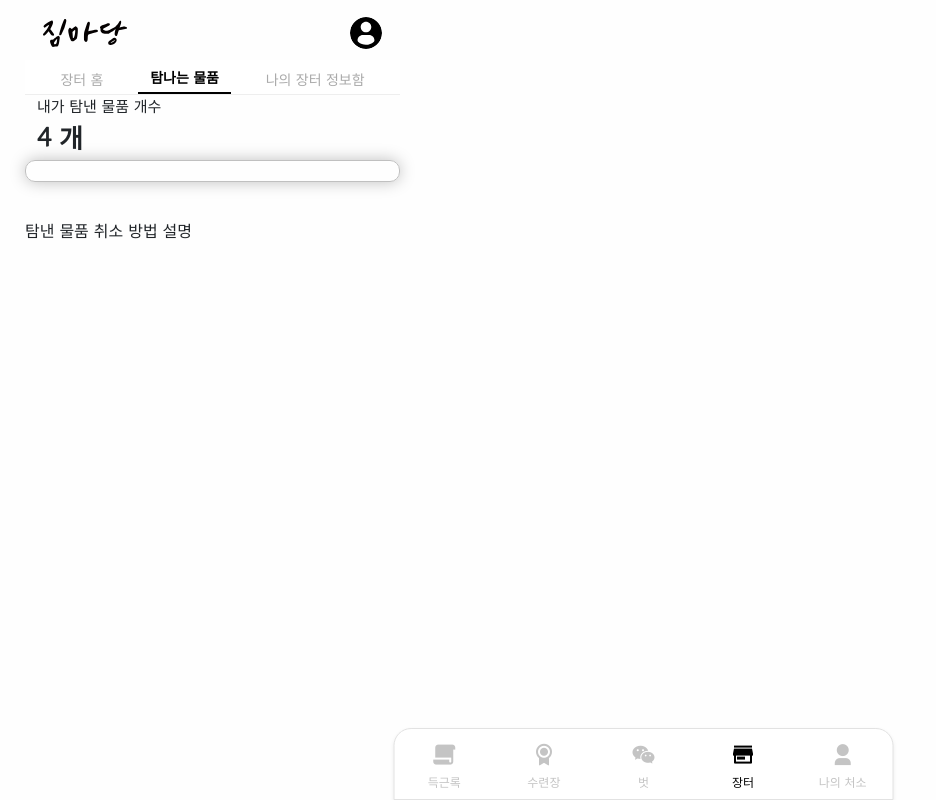
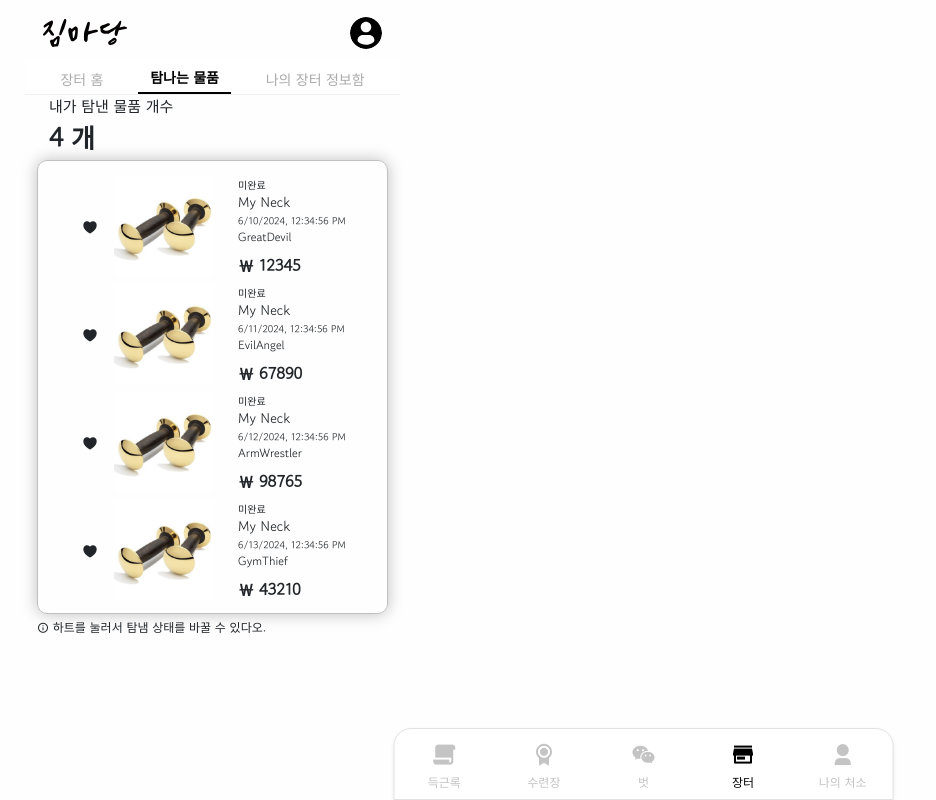
Before and after one commit to soi02/gymfrontend, a React (Vite) app: page /gymmadang/market/myLikedProducts in a window 1280 px wide. Shown: the whole page, without its empty margins (0-936 px from the left). Built offline with nearby package versions, Linux system fonts and the light colour scheme.

Commit message:
특정 페이지 표시 사항 개선 및 반영

```diff
--- a/src/user/market/pages/MarketArticle.jsx
+++ b/src/user/market/pages/MarketArticle.jsx
@@ -165,7 +165,9 @@ export default function MarketArticlePage() {
                                             </div>
                                             <div className = "row gx-0">
                                                 <div className = "col-auto">
-                                                    <button type="button" className="btn btn-primary" style = {{fontSize : "1.875vh", fontWeight : "bold", paddingLeft : "3vh", paddingRight : "3vh"}}>탐나요!</button>
+                                                    <button type="button" className="btn btn-primary" style = {{fontSize : "1.875vh", fontWeight : "bold", paddingLeft : "3vh", paddingRight : "3vh"}}>
+                                                        <i className="ri-heart-3-line"></i> 탐나요!
+                                                    </button>
                                                 </div>
                                             </div>
 
--- a/src/user/market/pages/MarketMyLikedProducts.jsx
+++ b/src/user/market/pages/MarketMyLikedProducts.jsx
@@ -1,10 +1,104 @@
+import { useState } from "react";
+import MarketProductMainImage from "../components/test/example/MarketProductMainImage";
+
+function MarketUserLikedProductElement({marketUserLikedProductElem1}) {
+
+    return (
+        <>
+
+            <div className = "row">
+                <div className = "widthDefault">
+                    <div className = "col">
+                        {/* {marketArticleElem1.id}, {marketArticleElem1.marketUserId}, {marketArticleElem1.marketUserNickname}, {marketArticleElem1.imageLink}, {marketArticleElem1.mainImageLink},
+                        {marketArticleElem1.articleTitle}, {marketArticleElem1.articleContent}, {marketArticleElem1.productCostOption}, {marketArticleElem1.productCost},
+                        {marketArticleElem1.viewedCount}, {marketArticleElem1.isSellEnded}, {marketArticleElem1.createdAt.toLocaleString()}, {marketArticleElem1.updatedAt}
+
+                        { 날짜 값이 null 인 경우와 null 이 아닌 경우를 철저히 체크할 것 (toLocaleString 시 오류 방지) */}
+                        <div className = "row" style = {{height : "12.5vh", marginBottom : "1vh"}}>
+                            <div className = "col" style = {{paddingLeft : "2vh", paddingRight : "2vh"}}>
+                                <div className = "row">
+                                    <div className = "col" style = {{marginLeft : "2vh", marginRight : "2vh"}}>
+                                        <div className = "row h-100">
+                                            <div className = "col-auto" style = {{paddingLeft : "2vh", paddingRight : "2vh", display : "flex", alignItems : "center"}}>
+                                                <i className="ri-heart-3-fill"></i>
+                                            </div>
+                                            <div className = "col-auto" style = {{width : "12.5vh", height : "12.5vh", overflow : "hidden", position : "relative",
+                                                paddingLeft : "0vh", paddingRight : "0vh", marginRight : "1.5vh", display : "flex", alignItems : "center"}}>
+                                                <MarketProductMainImage />
+                                            </div>
+                                            <div className = "col" style = {{position : "relative"}}>
+                                                <div className = "row">
+                                                    <div className = "col" style = {{fontSize : "1.25vh"}}>
+                                                        미완료
+                                                    </div>
+                                                </div>
+                                                <div className = "row">
+                                                    <div className = "col" style = {{fontSize : "1.75vh"}}>
+                                                        {marketUserLikedProductElem1.articleTitle}
+                                                    </div>
+                                                </div>
+                                                <div className = "row">
+                                                    <div className = "col" style = {{fontSize : "1.25vh"}}>
+                                                        {marketUserLikedProductElem1.createdAt.toLocaleString()}
+                                                    </div>
+                                                </div>
+                                                <div className = "row">
+                                                    <div className = "col" style = {{fontSize : "1.5vh"}}>
+                                                        {marketUserLikedProductElem1.marketUserNickname}
+                                                    </div>
+                                                </div>
+                                                <div className = "row">
+                                                    <div className = "col" style = {{fontSize : "2vh", fontWeight : "bold", position : "absolute", bottom : "0vh"}}>
+                                                        ￦ {marketUserLikedProductElem1.productCost}
+                                                    </div>
+                                                </div>
+                                            </div>
+                                        </div>
+                                    </div>
+                                </div>
+                            </div>
+                        </div>
+                    </div>
+                </div>
+            </div>
+
+        </>
+    )
+
+}
+
 export default function MarketMyLikedProductsPage() {
+
+    const [marketuserLikedProductList, setMarketUserLikedProductList] = useState([
+        {id : 1, marketUserId : 1, marketUserNickname : "GreatDevil", imageLink : null, mainImageLink : null,
+        articleTitle : "My Neck", articleContent : "My Dragon", productCostOption : 1, productCost : 12345,
+        viewedCount : 67, isSellEnded : 0, createdAt : new Date("2024-06-10T12:34:56"), updatedAt : null},
+        {id : 2, marketUserId : 2, marketUserNickname : "EvilAngel", imageLink : null, mainImageLink : null,
+        articleTitle : "My Neck", articleContent : "My Dragon", productCostOption : 1, productCost : 67890,
+        viewedCount : 89, isSellEnded : 0, createdAt : new Date("2024-06-11T12:34:56"), updatedAt : null},
+        {id : 3, marketUserId : 3, marketUserNickname : "ArmWrestler", imageLink : null, mainImageLink : null,
+        articleTitle : "My Neck", articleContent : "My Dragon", productCostOption : 1, productCost : 98765,
+        viewedCount : 12, isSellEnded : 0, createdAt : new Date("2024-06-12T12:34:56"), updatedAt : null},
+        {id : 4, marketUserId : 4, marketUserNickname : "GymThief", imageLink : null, mainImageLink : null,
+        articleTitle : "My Neck", articleContent : "My Dragon", productCostOption : 1, productCost : 43210,
+        viewedCount : 34, isSellEnded : 0, createdAt : new Date("2024-06-13T12:34:56"), updatedAt : null}
+    ])
+
+    const constmarketuserLikedProductElementList =
+    marketuserLikedProductList.map(userLikedProductElement => <MarketUserLikedProductElement key = {userLikedProductElement.id} marketUserLikedProductElem1 = {userLikedProductElement}/>);
 
     return(
         <>
 
             <div className = "row">
+                <div className = "widthDefault">
+                    <div className = "col">
+                        <div className = "row">
+                            <div className = "col primaryDivisionDefault" style = {{height : "80vh", overflowX : "hidden"}}>
+                                <div className = "row">
                                     <div className = "col" style = {{paddingLeft : "3vh", paddingRight : "3vh", marginBottom : "4.5vh"}}>
+                                        <div className = "row">
+                                            <div className = "col" style = {{paddingLeft : "3vh", paddingRight : "3vh"}}>
                                                 <div className = "row">
                                                     <div className = "col" style = {{fontSize : "1.875vh"}}>
                                                         내가 탐낸 물품 개수
@@ -15,23 +109,32 @@ export default function MarketMyLikedProductsPage() {
                                                         4 개
                                                     </div>
                                                 </div>
-                    <div className = "row">
-                        <div className = "col secondaryDivisionDefault" style = {{marginTop : "0.5vh", paddingTop : "2vh", paddingBottom : "0.5vh", paddingLeft : "2vh", paddingRight : "2vh"}}>
+                                            </div>
+                                        </div>
+                                        <div className = "row gx-0">
+                                            <div className = "col secondaryDivisionDefault" style = {{marginTop : "0.5vh", marginBottom : "0.5vh", paddingTop : "2vh", paddingBottom : "0.5vh", paddingLeft : "2vh", paddingRight : "2vh"}}>
                                                 <div className = "row">
                                                     <div className = "col" style = {{paddingLeft : "2vh", paddingRight : "2vh"}}>
+                                                        {
+                                                            constmarketuserLikedProductElementList.length  > 0 ? constmarketuserLikedProductElementList : <></>
+                                                        }
                                                         {/*
-                                        constmarketuserSoldProductElementList.length  > 0 ? constmarketuserSoldProductElementList : <></>
                                                             * 해당 const 리스트의 제일 왼쪽에 하트 활성화, 비활성화로 물품의 탐냄 상태를 반영함. (새로고침 시 하트를 비활성화한 물품 상세 글은, 내가 탐낸 물품 목록에서 사라짐)
                                                         */}
                                                     </div>
                                                 </div>
                                             </div>
                                         </div>
+                                        <div className = "row">
+                                            <div className = "col" style = {{fontSize : "1.5vh"}}>
+                                                <i className="ri-information-line"></i> 하트를 눌러서 탐냄 상태를 바꿀 수 있다오.
                                             </div>
                                         </div>
-            <div className = "row">
-                <div className = "col">
-                    탐낸 물품 취소 방법 설명
+                                    </div>
+                                </div>
+                            </div>
+                        </div>
+                    </div>
                 </div>
             </div>
 
--- a/src/user/market/pages/MarketWriteArticle.jsx
+++ b/src/user/market/pages/MarketWriteArticle.jsx
@@ -96,7 +96,7 @@ export default function MarketWriteArticlePage() {
                                     <div className = "col d-flex justify-content-center">
                                         <div className = "row">
                                             <div className = "col-auto">
-                                                <button className = "btn btn-primary" style = {{fontSize : "1.875vh", fontWeight : "bold"}}>게시</button>
+                                                <button className = "btn buttonDefault" style = {{fontSize : "1.875vh", fontWeight : "bold"}}>게시</button>
                                             </div>
                                         </div>
                                     </div>
@@ -104,7 +104,7 @@ export default function MarketWriteArticlePage() {
                                     <div className = "col d-flex justify-content-end">
                                         <div className = "row">
                                             <div className = "col-auto">
-                                                <button className = "btn btn-secondary" style = {{fontSize : "1.875vh", fontWeight : "bold"}}>취소</button>
+                                                <button className = "btn buttonCancellationDefault" style = {{fontSize : "1.875vh", fontWeight : "bold"}}>취소</button>
                                             </div>
                                         </div>
                                     </div>
```
Also changed, not shown: src/user/market/pages/MarketUser.jsx (+4 -4 lines), src/user/market/styles/MarketCommonStyles.css (+40 -1 lines). Lines whose indentation alone changed are shown as unchanged.
